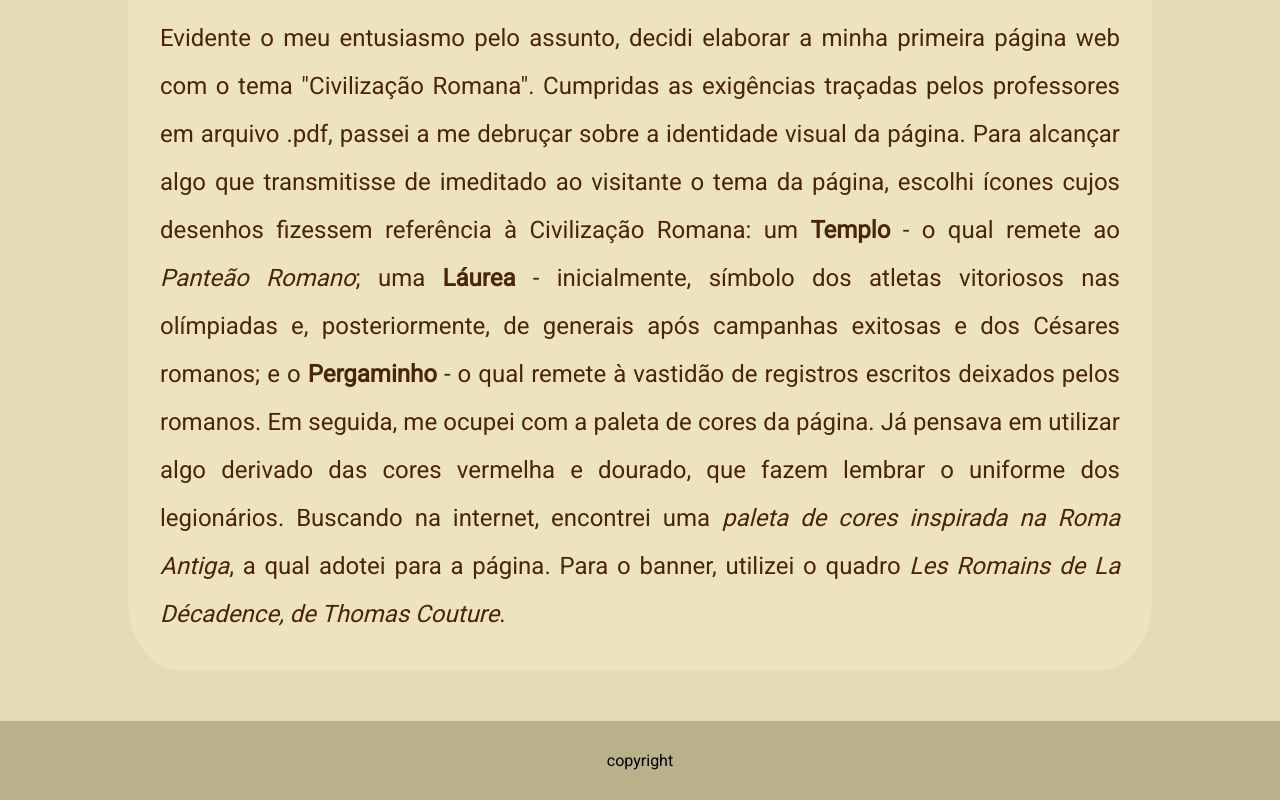
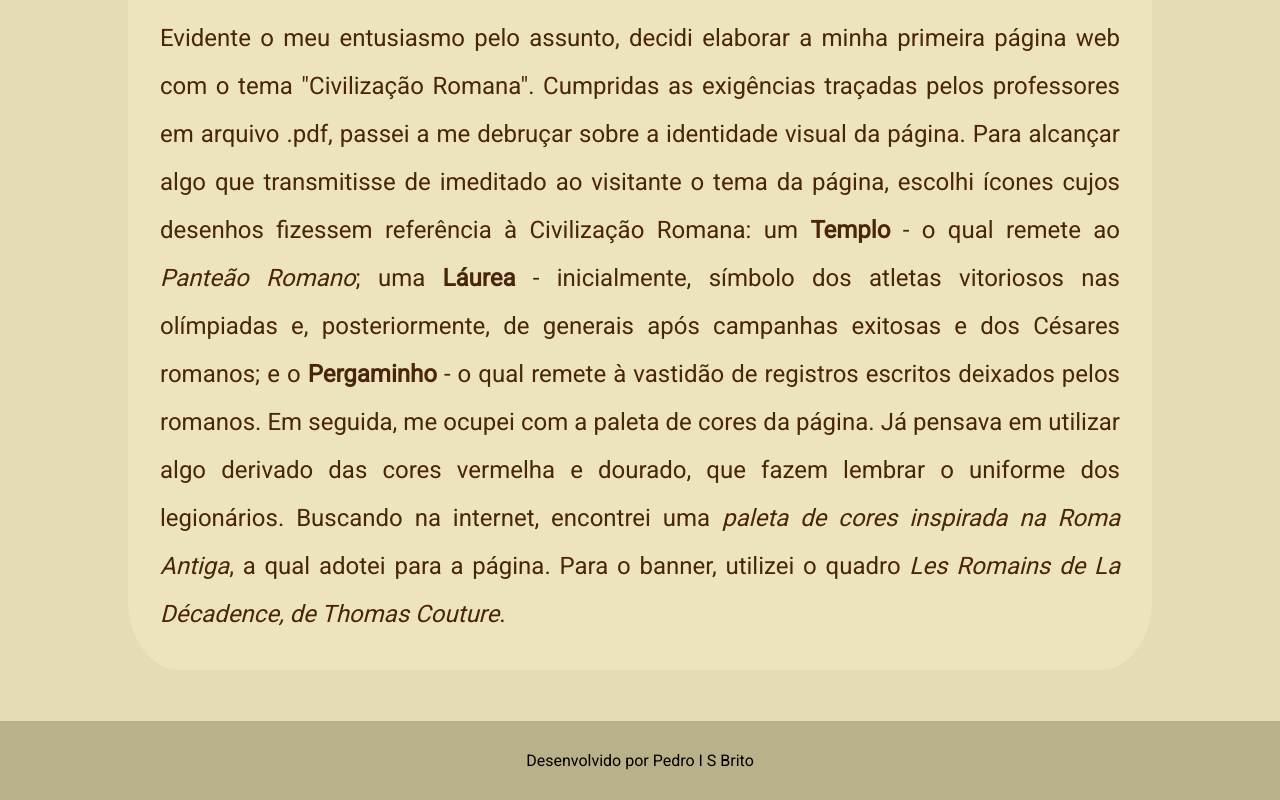
Before and after one commit to pedroisb/MinhaPrimeiraPagina, a plain HTML site: page index.html in a window 1280 px wide. Shown: the part 1862-2662 px from the top of the page. Drawn offline with Linux system fonts and the light colour scheme.

Commit message:
alterado texto do footer

```diff
--- a/index.html
+++ b/index.html
@@ -55,7 +55,7 @@
         <a href="https://web.whatsapp.com/" target="_blank"><img class="iconewpp" src="./imgs/whatsapp.png" alt="ícone do whatsapp"></a>
     </div>
     <footer>
-        copyright
+        Desenvolvido por Pedro I S Brito
     </footer>
 </body>
 </html>
```
